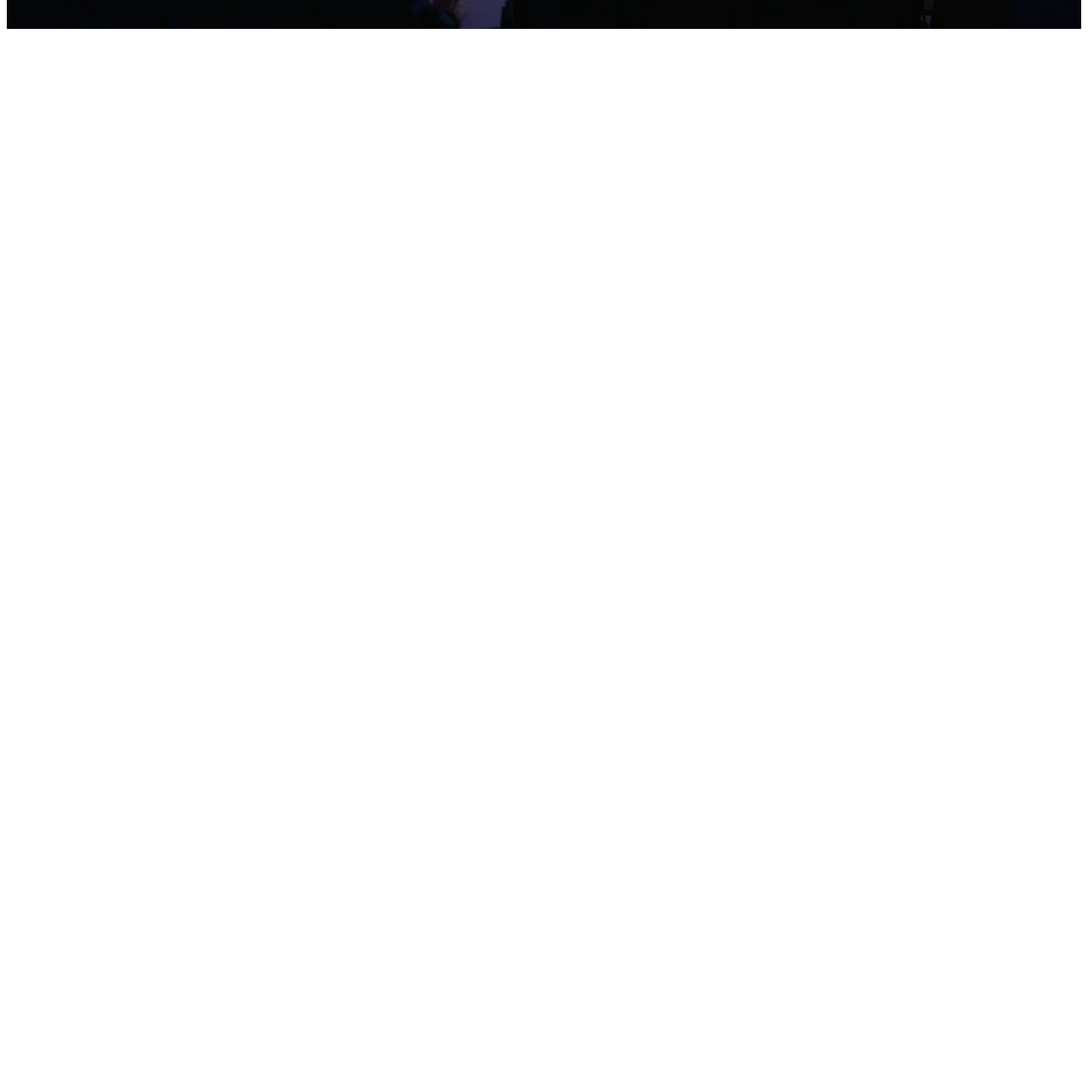
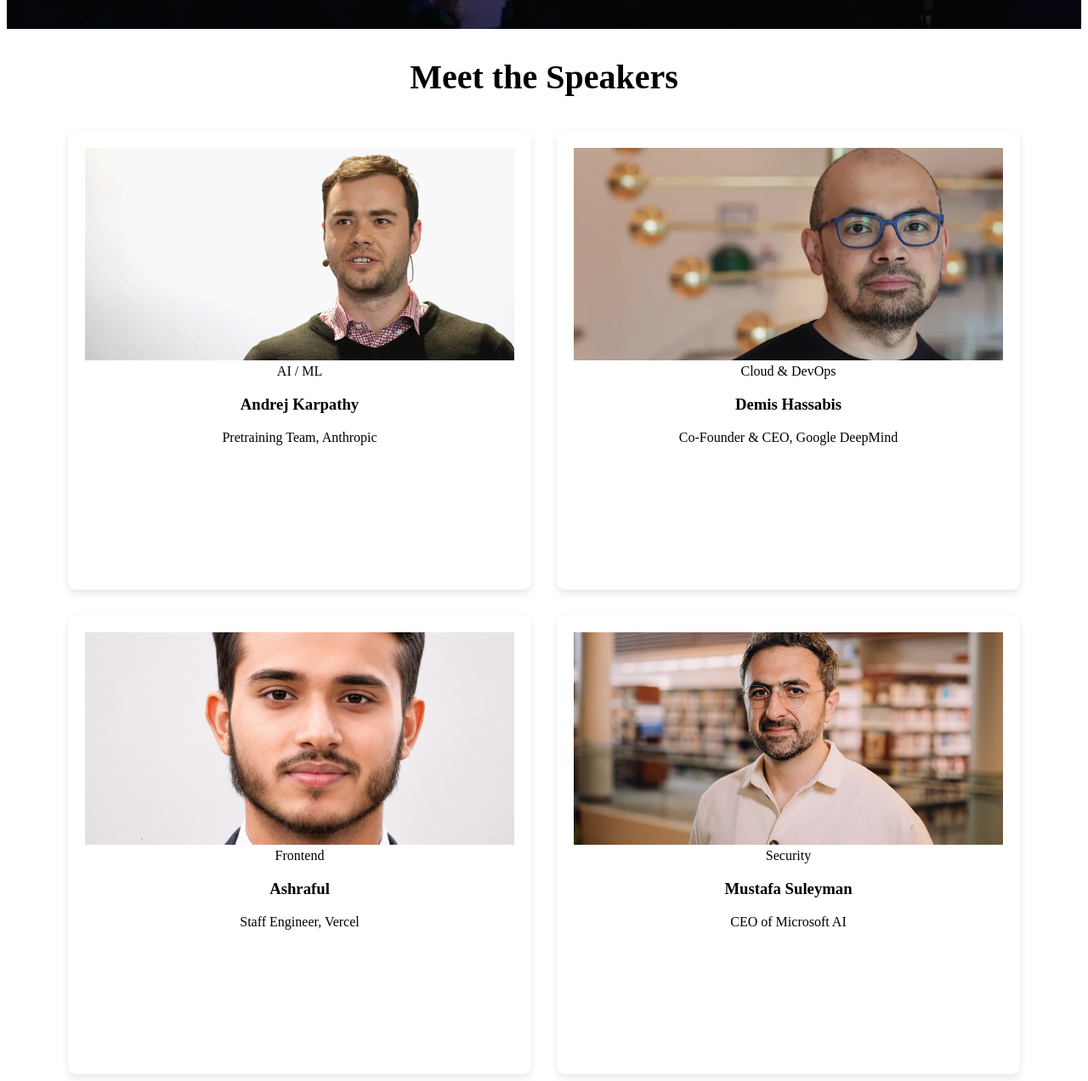
Before and after one commit to Mehrin555/devconf-2026, a plain HTML site: page index.html in a window 1280 px wide. Shown: the part 744-2016 px from the top of the page at 85% size. Before the commit the page ends 803 px from the top, so only its background shows below. Drawn offline with Linux system fonts and the light colour scheme.

Commit message:
Add speakers section

```diff
--- a/index.html
+++ b/index.html
@@ -57,6 +57,57 @@
 
 
     </header>
+    <main>
+    <section class="speakers">
+
+        <h2>Meet the Speakers</h2>
+
+        <div class="main-contain">
+
+            <div class="speaker-card">
+                <img src="assets/andrej.png" alt="">
+
+                <span class="tag">AI / ML</span>
+
+                <h3>Andrej Karpathy</h3>
+
+                <p>Pretraining Team, Anthropic</p>
+            </div>
+
+            <div class="speaker-card">
+                <img src="assets/demis.png" alt="Demis Hassabis">
+
+                <span class="tag">Cloud & DevOps</span>
+
+                <h3>Demis Hassabis</h3>
+
+                <p>Co-Founder & CEO, Google DeepMind</p>
+            </div>
+
+            <div class="speaker-card">
+                <img src="assets/photo_2026-06-25_06-29-27.jpg" alt="Gary Marcus">
+
+                <span class="tag">Frontend</span>
+
+                <h3>Ashraful</h3>
+
+                <p>Staff Engineer, Vercel</p>
+            </div>
+
+            <div class="speaker-card">
+                <img src="assets/mustafa.png" alt="Mustafa Suleyman">
+
+                <span class="tag">Security</span>
+
+                <h3>Mustafa Suleyman</h3>
+
+                <p>CEO of Microsoft AI</p>
+            </div>
+
+        </div>
+
+    </section>
+</main>
 
 </body>
 
--- a/style.css
+++ b/style.css
@@ -81,3 +81,35 @@
 .header-content button:hover{
     background:#1d4ed8;
 }
+
+.speakers{
+    max-width: 1120px;
+    margin: 0px auto;
+}
+
+.speakers h2{
+    text-align: center;
+    margin-bottom: 40px;
+    font-size: 40px;
+}
+
+.main-contain{
+    display: grid;
+    grid-template-columns: repeat(2, 1fr);
+    gap: 30px;
+}
+
+.speaker-card{
+    text-align: center;
+    padding: 20px;
+    border-radius: 10px;
+    box-shadow: 0 4px 10px rgba(0,0,0,0.1);
+      height: 500px;
+}
+
+.speaker-card img{
+    width: 100%;
+    object-fit: cover;
+    height: 250px;
+
+}
```
Also changed, not shown: assets/photo_2026-06-25_06-29-27.jpg (added).
